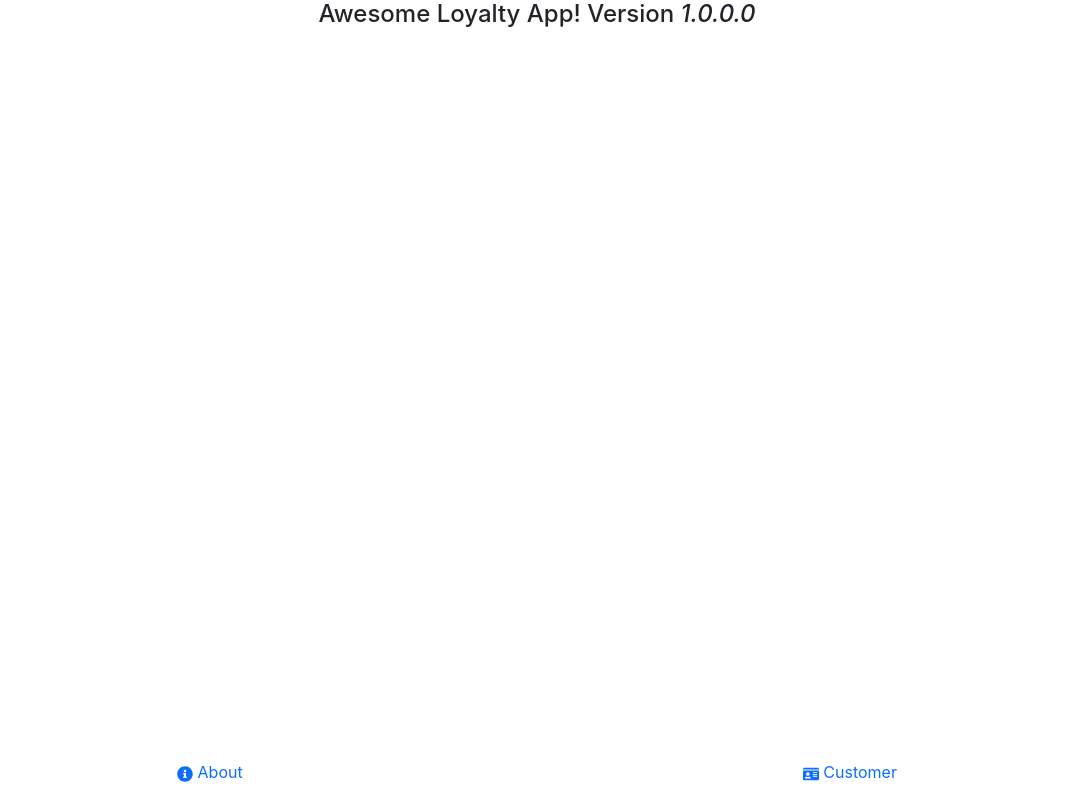
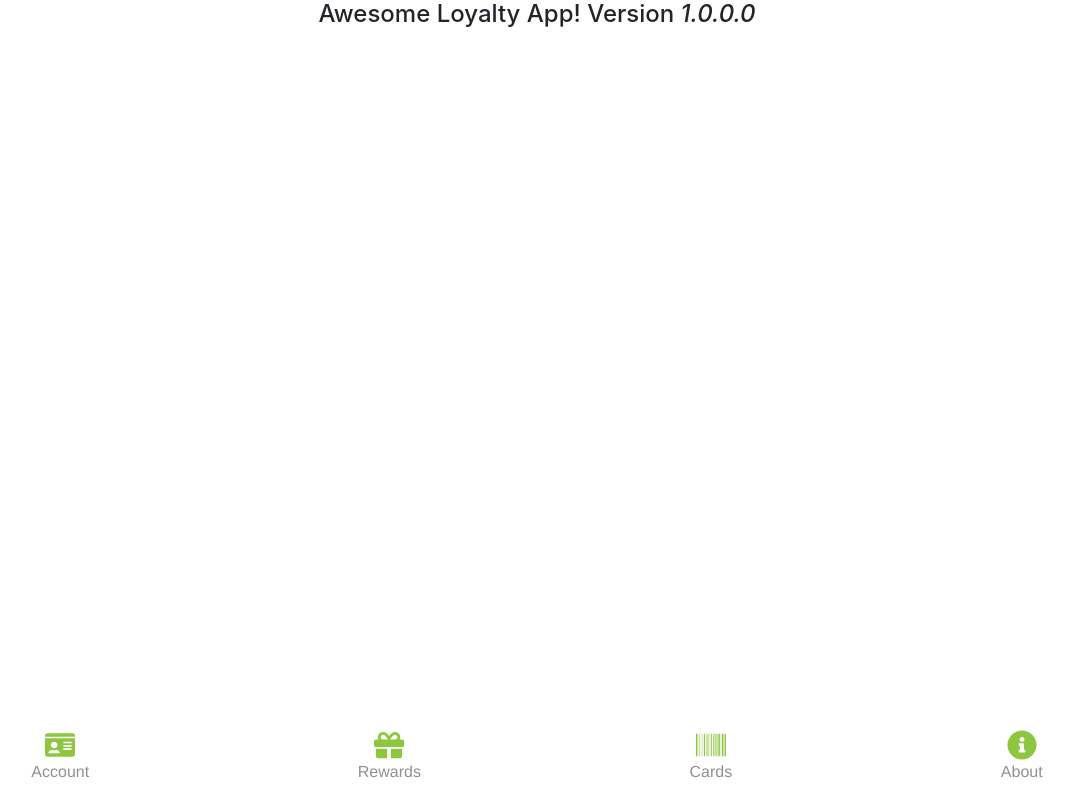
Before and after one commit to kknd4eva/react-loyalty-app, a React (Create React App) app in the folder loyalty-customer-app/: page /about in a window 1280 px wide. Shown: the whole page, without its empty margins (103-1177 px from the left). Built offline with nearby package versions, Linux system fonts and the light colour scheme.

Commit message:
Cleaning up navbar

```diff
--- /dev/null
+++ b/loyalty-customer-app/src/components/Navigation.css
@@ -0,0 +1,4 @@
+.navbar a {
+    font-family: Helvetica, sans-serif;
+    color: #90918e;
+}
--- a/loyalty-customer-app/src/components/Navigation.js
+++ b/loyalty-customer-app/src/components/Navigation.js
@@ -1,21 +1,33 @@
 import React from 'react';
+import './Navigation.css'
 import { Nav, NavItem} from 'reactstrap';
 import { NavLink } from 'react-router-dom';
-import { FaIdCard, FaInfoCircle } from "react-icons/fa";
+import { FaGift, FaBarcode, FaIdCard, FaInfoCircle } from "react-icons/fa";
+import { useSpring, animated, state } from 'react-spring'
+
 
 
 /* This array will be mapped onto our nav elements */
 const navTabs = [{
+    route: "/customer",
+    icon: <FaIdCard size={30} style={{ fill: 'rgb(141,198,63)' }}/>,
+    label: "Account"
+},{
+    route: "/rewards",
+    icon: <FaGift size={30} style={{ fill: 'rgb(141,198,63 '}} />,
+    label: "Rewards"
+},{
+    route: "/cards",
+    icon: <FaBarcode size={30} style={{ fill: 'rgb(141,198,63 '}} />,
+    label: "Cards"
+},{
     route: "/about",
-    icon: <FaInfoCircle />,
+    icon: <FaInfoCircle size={30} style={{ fill: 'rgb(141,198,63)' }} />,
     label: "About"
-},{
-    route: "/customer",
-    icon: <FaIdCard />,
-    label: "Customer"
 }]
 
 const Navigation = (props) => {
+
 	return (
         <div>
             <nav className="navbar fixed-bottom navbar-light" role="navigation">
@@ -29,7 +41,8 @@ const Navigation = (props) => {
                                 <NavItem key={`tab-${index}`}>
                                     <NavLink to={tab.route} className="nav-link" activeClassName="active">
                                         <div className="row d-flex flex-column justify-content-center align-items-center">
-                                            <div>{tab.icon} {tab.label}</div>
+                                            <div>{tab.icon}</div>
+                                            <div>{tab.label}</div>
                                         </div>
                                     </NavLink>
                                 </NavItem>
```
Also changed, not shown: 1 other file (tests, documents, lock files or other folders).
